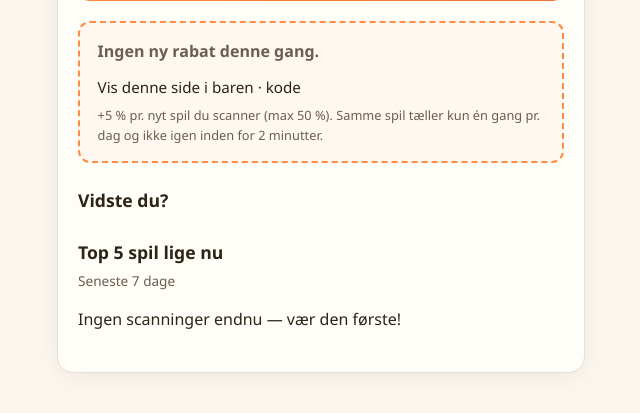
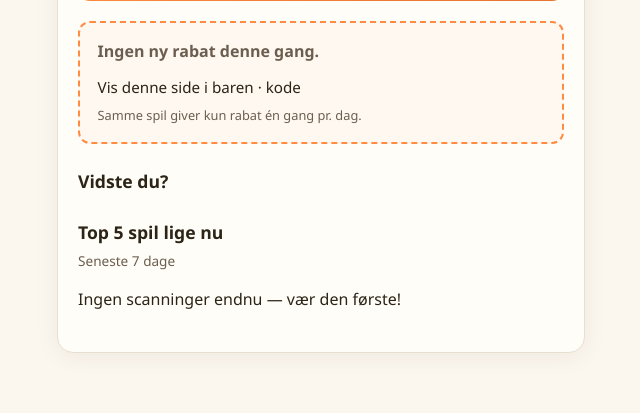
Before and after one commit to Rwindfeld/QR-projekt, a FastAPI app: template templates/thanks.html in a window 1280 px wide. Shown: the part 266-679 px from the top of the page, without its empty margins (319-959 px from the left). Run offline with FastAPI, Linux system fonts and the light colour scheme; the template is opened without the code that fills it, so the values that code supplies are empty.

Commit message:
Forenkl rabat-regeltekst på tak-siden.
Vis kun at samme spil giver rabat én gang pr. dag.

Co-authored-by: Cursor <cursoragent@cursor.com>

```diff
--- a/templates/thanks.html
+++ b/templates/thanks.html
@@ -36,8 +36,7 @@
       Vis denne side i baren · kode <strong>{{ discount.bar_code }}</strong>
     </p>
     <p class="discount-fine">
-      +5 % pr. nyt spil du scanner (max 50 %). Samme spil tæller kun én gang pr. dag
-      og ikke igen inden for 2 minutter.
+      Samme spil giver kun rabat én gang pr. dag.
     </p>
   </section>
 
```
